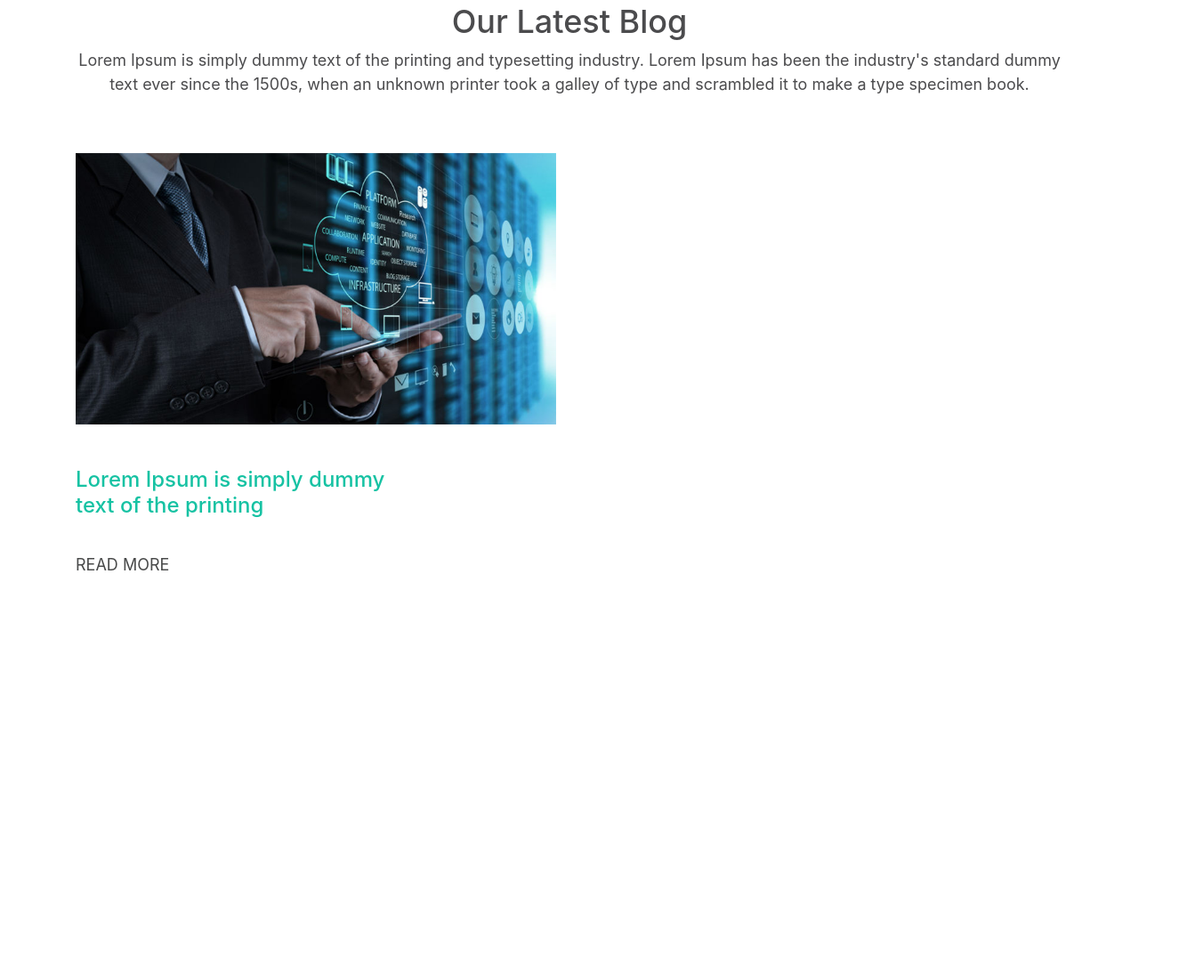
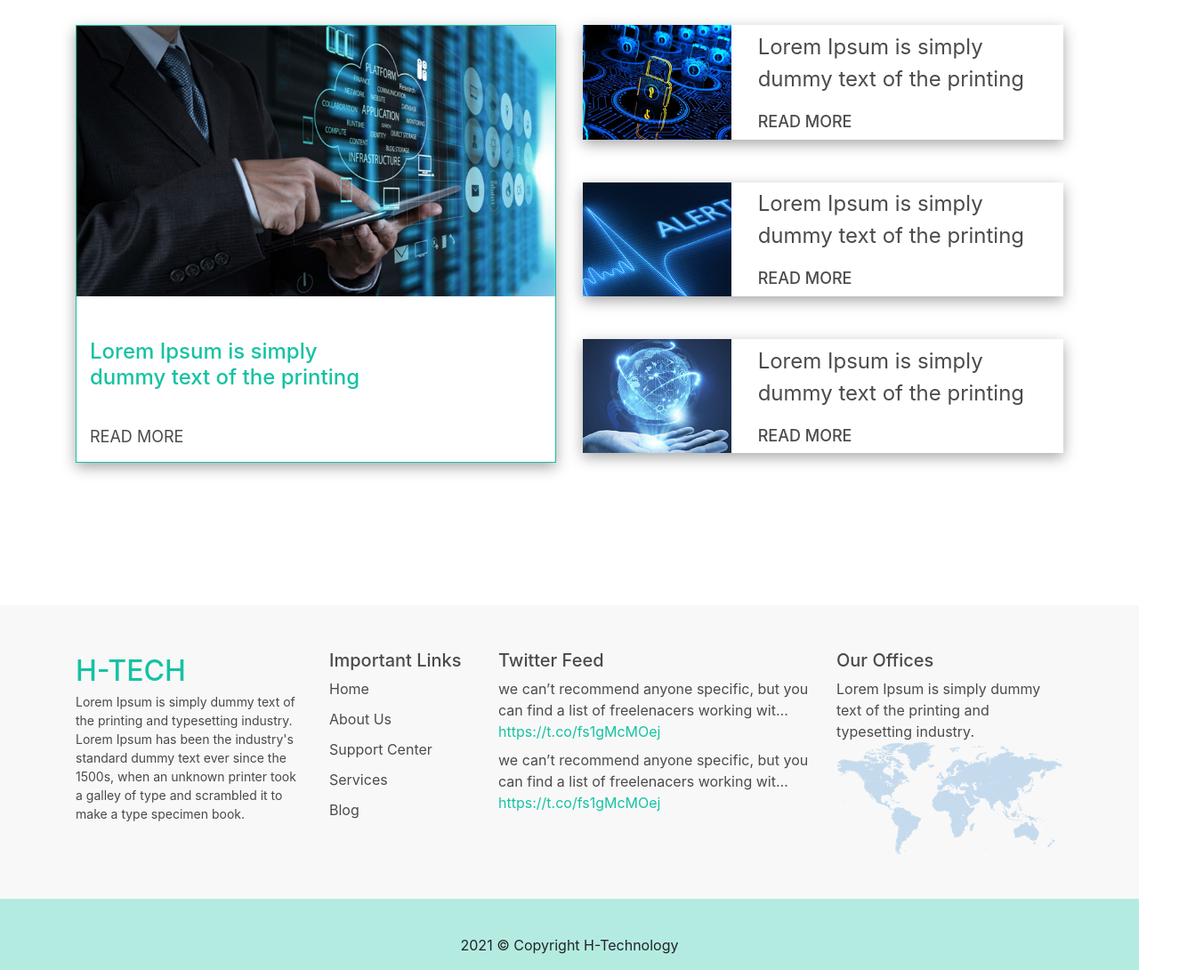
Before and after one commit to JamshidMukumjonov/H-Technology, a plain HTML site: page index.html in a window 1280 px wide. Shown: the part 3955-5045 px from the top of the page at 89% size, 1343 px wide, since content can reach past the window. Before the commit the page ends 4763 px from the top, so only its background shows below. Drawn offline with Linux system fonts and the light colour scheme; files whose address does not match are found by name.

Commit message:
only mobile left

```diff
--- a/assets/css/style.css
+++ b/assets/css/style.css
@@ -234,10 +234,16 @@
 .blog__text{
     font-size: 18px;
     color: #4b4b4d;
+    margin-bottom: 50px;
+}
+.last-news{
+    border: 1px solid #16c2a3;
+    box-shadow: rgba(0, 0, 0, 0.35) 0px 5px 15px;
 }
 .last-news__title{
     font-size: 24px;
     color: #16c2a3;
+    margin-top: 48px;
     margin-bottom: 38px;
 }
 .last-news__link{
@@ -245,3 +251,72 @@
     color: #484949;
     text-transform: uppercase;
 }
+.last-news__inner{
+    padding-left: 30px;
+    padding-bottom: 15px;
+}
+.news{
+    display: grid;
+    grid-row-gap: 50px;
+    grid-column-gap: 30px;
+    grid-template-columns: 0.5fr 1fr;
+    align-items: center;
+    box-shadow: rgba(0, 0, 0, 0.35) 0px 5px 15px;
+    padding-right: 10px;
+}
+.news__text{
+    font-size: 24px;
+    color: #4b4b4d;
+}
+.news__link{
+    font-size: 18px;
+    color: #4b4b4d;
+    text-transform: uppercase;
+    font-weight: 500;
+}
+.footer{
+    background-color: #f8f8f8;
+    padding: 50px 0;
+}
+.first-col__text{
+    font-size: 14px;
+    color: #484949;
+    font-weight: 400;
+}
+.footer__title{
+    font-size: 20px;
+    color: #4b4b4d;
+    text-transform: capitalize;
+}
+.second-col__list{
+    list-style-type: none;
+}
+.second-col__link{
+    margin-bottom:10px ;
+}
+.list__link{
+    font-size: 16px;
+    color: #4b4b4d;
+    text-transform: capitalize;
+    font-weight: 400;
+    margin-bottom: ;
+}
+.footer__text{
+    color: #4b4b4d;
+    font-size: 16px;
+    margin-bottom: 0px;
+}
+.footer__link{
+    font-size: 16px;
+    color: #16c2a3;
+}
+.copyright{
+    background-color: #b4ebe1;
+    height: 10vh;
+    text-align: center;
+    padding: 40px;
+}
+.copyright__text{
+    text-transform: capitalize;
+    font-size: 16px;
+}
--- a/index.html
+++ b/index.html
@@ -23,19 +23,19 @@
             <div class="collapse navbar-collapse" id="navbarSupportedContent">
               <ul class="navbar-nav ml-lg-auto">
                 <li class="nav-item">
-                  <a class="nav-link" href="index.html">Home<span class="sr-only">(current)</span></a>
+                  <a class="nav-link" href="/">Home<span class="sr-only">(current)</span></a>
                 </li>
                 <li class="nav-item">
-                  <a class="nav-link" href="about-us.html">About</a>
+                  <a class="nav-link" href="#about">About</a>
                 </li>
                 <li class="nav-item">
-                  <a class="nav-link" href="gallery.html">Services</a>
+                  <a class="nav-link" href="#services">Services</a>
                 </li>
                 <li class="nav-item">
-                  <a class="nav-link" href="students-profile.html">Blog</a>
+                  <a class="nav-link" href="#blog">Blog</a>
                 </li>
                 <li class="nav-item">
-                  <a class="nav-link" href="students-profile.html">Contact Us</a>
+                  <a class="nav-link" href="#contact">Contact Us</a>
                 </li>
               </ul>
             </div>
@@ -53,7 +53,7 @@
     </div>
 </section>
 
-<section class="what-we-do section">
+<section class="what-we-do section" id="about">
     <div class="container">
         <div class="row">
             <div class="col-sm-6">
@@ -68,7 +68,7 @@
     </div>
 </section>
 
-<section class="our-services section">
+<section class="our-services section" id="services">
     <div class="container">
         <h2 class="our-services__title title text-center">Our Services</h2>
         <p class="our-services__text text text-center">Fieldmagic is the most comprehensive field service & asset management platform on the market, combining ease of use, performance and flexibility with out of the box integration with all major accounting and ERP platforms.</p>
@@ -136,7 +136,7 @@
 <section class="section">
     <div class="container">
         <div class="row">
-            <div class="col-sm-5 why-us">
+            <div class="col-sm-5 why-us" id="contact">
                 <h5>WHY CHOOSE US</h5>
                 <h2 class="mt-5">Make Life With Bright JH</h2>
                 <p class="mt-5">Lorem Ipsum is simply dummy text of the printing and typesetting industry. Lorem Ipsum has been the industry's standard dummy text ever since the 1500s, when an unknown printer took a galley of type and scrambled it to make a type specimen book.</p>
@@ -193,24 +193,47 @@
                 </div>
             </div>
             <div class="col-sm-6">
-                <img src="assets/images/support.png">
+                <img class="img-fluid" src="assets/images/support.png">
             </div>
         </div>
     </div>
 </section>
-<section class="section blog">
+<section class="section blog" id="blog">
     <div class="container">
         <h2 class="blog__title text-center">Our Latest Blog</h2>
         <p class="blog__text text-center">Lorem Ipsum is simply dummy text of the printing and typesetting industry. Lorem Ipsum has been the industry's standard dummy text ever since the 1500s, when an unknown printer took a galley of type and scrambled it to make a type specimen book.</p>
         <div class="row">
-            <div class="col-sm-6 mt-5">
+            <div class="col-sm-6">
                 <div class="last-news">
                     <img class="img-fluid" src="assets/images/last-news.png">
                     <div class="row">
-                        <div class="col-sm-8">
-                            <h2 class="last-news__title mt-5">Lorem Ipsum is simply dummy text of the printing</h2>
+                        <div class="col-sm-8 last-news__inner">
+                            <h2 class="last-news__title">Lorem Ipsum is simply dummy text of the printing</h2>
                             <a class="last-news__link" href="#">Read More</a>
                         </div>
+                    </div>
+                </div>
+            </div>
+            <div class="col-sm-6">
+                <div class="news">
+                    <img class="img-fluid news__image" src="assets/images/news1.png">
+                    <div class="news__info">
+                        <p class="news__text">Lorem Ipsum is simply dummy text of the printing</p>
+                        <a class="news__link" href="#">read more</a>
+                    </div>
+                </div>
+                <div class="news mt-5">
+                    <img class="img-fluid news__image" src="assets/images/news2.png">
+                    <div class="news__info">
+                        <p class="news__text">Lorem Ipsum is simply dummy text of the printing</p>
+                        <a class="news__link" href="#">read more</a>
+                    </div>
+                </div>
+                <div class="news mt-5">
+                    <img class="img-fluid news__image" src="assets/images/news3.png">
+                    <div class="news__info">
+                        <p class="news__text">Lorem Ipsum is simply dummy text of the printing</p>
+                        <a class="news__link" href="#">read more</a>
                     </div>
                 </div>
             </div>
@@ -218,7 +241,80 @@
     </div>
 </section>
 
+<footer class="footer">
+    <div class="container">
+        <div class="row">
+            <div class="col-md-3 footer__first-col">
+                <a class="navbar-brand" href="/">
+                    <h2 class="logo">H-TECH</h2>
+                </a>
+                <p class="first-col__text">Lorem Ipsum is simply dummy text of the printing and typesetting industry. Lorem Ipsum has been the industry's standard dummy text ever since the 1500s, when an unknown printer took a galley of type and scrambled it to make a type specimen book.</p>
+            </div>
+            <div class="col-md-2 footer__second-col">
+                <h5 class="footer__title">important links</h5>
+                <ul class="second-col__list">
+                    <li class="second-col__link">
+                        <a class="list__link" href="#">Home</a>
+                    </li>
+                    <li class="second-col__link">
+                        <a class="list__link" href="#">About us</a>
+                    </li>
+                    <li class="second-col__link">
+                        <a class="list__link" href="#">Support Center</a>
+                    </li>
+                    <li class="second-col__link">
+                        <a class="list__link" href="#">Services</a>
+                    </li>
+                    <li class="second-col__link">
+                        <a class="list__link" href="#">blog</a>
+                    </li>
+                </ul>
+            </div>
+            <div class="col-md-4">
+                <h5 class="footer__title">twitter feed</h5>
+                <p class="footer__text">we can’t recommend anyone specific, but you can find a list of freelenacers working wit…</p>
+                <a class="footer__link" href="https://t.co/fs1gMcMOej">https://t.co/fs1gMcMOej</a>
+                <p class="footer__text mt-2">we can’t recommend anyone specific, but you can find a list of freelenacers working wit…</p>
+                <a class="footer__link" href="https://t.co/fs1gMcMOej">https://t.co/fs1gMcMOej</a>
+            </div>
+            <div class="col-md-3">
+                <h5 class="footer__title">our offices</h5>
+                <p class="footer__text">Lorem Ipsum is simply dummy text of the printing and typesetting industry.</p>
+                <img class="img-fluid" src="assets/images/map.png">
+            </div>
+        </div>
+    </div>
+</footer>
+<section class="copyright">
+    <p class="copyright__text">2021 © Copyright H-Technology</p>
+</section>
 
+<script>
+$(document).ready(function(){
+  // Add smooth scrolling to all links
+  $("a").on('click', function(event) {
+
+    // Make sure this.hash has a value before overriding default behavior
+    if (this.hash !== "") {
+      // Prevent default anchor click behavior
+      event.preventDefault();
+
+      // Store hash
+      var hash = this.hash;
+
+      // Using jQuery's animate() method to add smooth page scroll
+      // The optional number (800) specifies the number of milliseconds it takes to scroll to the specified area
+      $('html, body').animate({
+        scrollTop: $(hash).offset().top
+      }, 800, function(){
+
+        // Add hash (#) to URL when done scrolling (default click behavior)
+        window.location.hash = hash;
+      });
+    } // End if
+  });
+});
+</script>
 
 <script type="text/javascript" src="assets/js/jquery-3.5.1.slim.min.js"></script>
 <script type="text/javascript" src="assets/js/popper.min.js"></script>
```
Also changed, not shown: assets/images/map.png (added), assets/images/news1.png (added), assets/images/news2.png (added), assets/images/news3.png (added).
